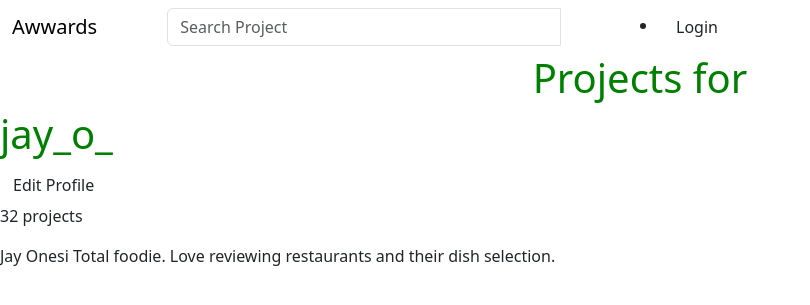
After one commit to jerushaotieno/Awwards, a Django app: template awwards/templates/profile.html in a window 1280 px wide. The commit adds this page. Shown: the top 305 px of the page, without its empty margins (0-810 px from the left). Run offline with Django 3.2, Linux system fonts and the light colour scheme; the template is opened without the code that fills it, so the values that code supplies are empty; some libraries are stand-ins or nearby versions.

Commit message:
re-install django-registration to add user authentication to the app

```diff
--- a/awwards/templates/all-projects/base.html
+++ b/awwards/templates/all-projects/base.html
@@ -1,8 +1,8 @@
 {% load bootstrap5 %}
-{% load static%}
-
+{% load static %}
 <!DOCTYPE html>
 <html>
+
 <head>
     <meta charset="utf-8">
 
@@ -28,5 +28,7 @@
         <script src="https://ajax.googleapis.com/ajax/libs/jquery/3.2.1/jquery.min.js"></script>
     {% bootstrap_javascript %}
     {% endblock %}
+
 </body>
+
 </html>
--- /dev/null
+++ b/awwards/templates/django_registration/registration_complete.html
@@ -0,0 +1 @@
+{%extends "django_registration/base.html"%} {% load bootstrap5 %}
--- a/awwards/templates/navbar.html
+++ b/awwards/templates/navbar.html
@@ -28,6 +28,35 @@
             </form>
         </div>
         <!-- search form end -->
+
+        <div class="col-sm-6 col-md-6">
+            {% if user.is_authenticated %}
+            <ul>
+                <li class="dropdown">
+                    <a href="#" class="dropdown-toggle btn btn-default" data-toggle="dropdown" role="button" aria-expanded="false">Account
+                            <span class="caret"></span>
+                        </a>
+                    <ul class="dropdown-menu" role="menu">
+                    <li>
+                        <a href="{%url 'projectsToday'%}">Home</a>
+                    </li>
+                    <li>
+                        <a href="/accounts/password/change">Change Password</a>
+                    </li>
+                    <li>
+                        <a href="/logout">Logout</a>
+                    </li>
+                    </ul>
+                </li>
+                </ul>
+                {% else %}
+                <li>
+                <a class='btn btn-default' href="/accounts/login">Login</a>
+                </li>
+
+                {% endif %}
+            </div>
+
     </div>
 </nav>
 </body>
--- /dev/null
+++ b/awwards/templates/profile.html
@@ -0,0 +1,23 @@
+{% extends 'base.html' %}
+
+<!--  -->
+{% block content %} {{block.super}}
+<main>
+
+    <div class="profile-user-settings">
+        <h1 class="profile-user-name">jay_o_</h1>
+        <button class="btn profile-edit-btn">Edit Profile</button>
+    </div>
+
+    <div class="profile-stats">
+            <p><span class="profile-stat-count">32</span> projects</p>
+            <!-- <p><span class="profile-stat-count">1076</span> followers</p>
+            <p><span class="profile-stat-count">158</span> following</p> -->
+    </div>
+
+    <div class="profile-bio">
+        <p><span class="profile-real-name">Jay Onesi</span> Total foodie. Love reviewing restaurants and their dish selection.</p>
+        <!-- <p><span class="profile-real-name">Jay Onesi</span> Total foodie. Love reviewing restaurants and their dish selection.</p> -->
+    </div>
+</main>
+{% endblock %}
--- a/awwards/urls.py
+++ b/awwards/urls.py
@@ -1,14 +1,39 @@
-from django.conf.urls import url
-from . import views
+# from django.conf.urls import url
+# from . import views
+# from django.conf import settings
+# from django.conf.urls.static import static
+
 from django.conf import settings
 from django.conf.urls.static import static
+from django.conf.urls import url
+from django.urls import path, include, reverse_lazy
+from django.contrib.auth import views as auth_views
+from django.contrib.auth.views import LoginView
+from django_registration.backends.one_step.views import RegistrationView
+from . import views
+from django.contrib.staticfiles.urls import staticfiles_urlpatterns
 
 urlpatterns=[
-    url(r'^$',views.projects_today,name='projectsToday'),
-    url(r'^archives/(\d{4}-\d{2}-\d{2})/$',views.past_days_projects,name = 'pastProjects'),
-    url(r'^search/', views.search_results, name='search_results')
-    # url(r'^project/(\d+)',views.project,name ='project')
+    url(r'^profile/$', views.profile, name='profile'),
+    url('^search/', views.search, name='search'),
+    path('accounts/', include('django_registration.backends.one_step.urls')),
+    path('accounts/', include('django.contrib.auth.urls')),
+    path('accounts/register/',
+        RegistrationView.as_view(success_url=reverse_lazy('home')),
+        name='django_registration_register'),
+
+    path(r'logout/', auth_views.LogoutView.as_view(), name='logout'),
+    path(r'login/', LoginView.as_view(), {"next_page": '/'}),
 ]
 
-if settings.DEBUG:
-    urlpatterns+= static(settings.MEDIA_URL, document_root = settings.MEDIA_ROOT)
+urlpatterns += staticfiles_urlpatterns()
+
+# urlpatterns=[
+#     url(r'^$',views.projects_today,name='projectsToday'),
+#     url(r'^archives/(\d{4}-\d{2}-\d{2})/$',views.past_days_projects,name = 'pastProjects'),
+#     url(r'^search/', views.search_results, name='search_results')
+#     # url(r'^project/(\d+)',views.project,name ='project')
+# ]
+
+# if settings.DEBUG:
+#     urlpatterns+= static(settings.MEDIA_URL, document_root = settings.MEDIA_ROOT)
--- a/rateproject/settings.py
+++ b/rateproject/settings.py
@@ -164,9 +164,7 @@
 # https://docs.djangoproject.com/en/3.2/howto/static-files/
 
 # Static files (CSS, JavaScript, Images)
-# https://docs.djangoproject.com/en/1.9/howto/static-files/
-
-STATIC_ROOT = os.path.join(BASE_DIR, 'staticfiles')
+# https://docs.djangoproject.com/en/1.9/howto/staticL
 STATIC_URL = '/static/'
 
 # Extra places for collectstatic to find static files.
@@ -189,5 +187,7 @@
 MEDIA_URL = '/media/'
 MEDIA_ROOT = os.path.join(BASE_DIR, 'media')
 
+LOGIN_REDIRECT_URL = '/'
+
 # Configure Django App for Heroku.
 django_heroku.settings(locals())
--- a/rateproject/urls.py
+++ b/rateproject/urls.py
@@ -13,11 +13,33 @@
     1. Import the include() function: from django.urls import include, path
     2. Add a URL to urlpatterns:  path('blog/', include('blog.urls'))
 """
-from django.conf.urls import url,include
+
 from django.contrib import admin
+from django.conf.urls import url, include
+
 
 urlpatterns = [
-    url(r'^admin/', admin.site.urls),
+    url('admin/', admin.site.urls),
     url(r'',include('awwards.urls')),
-    # url(r'^accounts/', include('django-registration.backends.simple.urls')),
 ]
+
+# from django.contrib import admin
+# from django.urls import path, include
+# from django.urls import path
+# from django.conf.urls import url, include
+
+# urlpatterns = [
+#     path(r'',include('awwards.urls')),
+#     url(r'^accounts/', include('django_registration.backends.one_step.urls')),
+#     url('accounts/', include('django.contrib.auth.urls')),
+# ]
+
+
+
+# urlpatterns = [
+#     url('', admin.site.urls),
+#     url(r'',include('awwards.urls')),
+#     path('',include('awwards.urls')),
+#     path('', include('django_registration.backends.one_step.urls')),
+#     path('', include('django.contrib.auth.urls')),
+# ]
```
Also changed, not shown: awwards/templates/django_registration/registration_form.html (added, +39 -0 lines), awwards/templates/registration/login.html (added, +41 -0 lines), awwards/templates/registration/registration_form.html (deleted, +0 -44 lines), awwards/views.py (+9 -1 lines), awwards/templates/django_registration/base.html (renamed from awwards/templates/registration/base.html).
